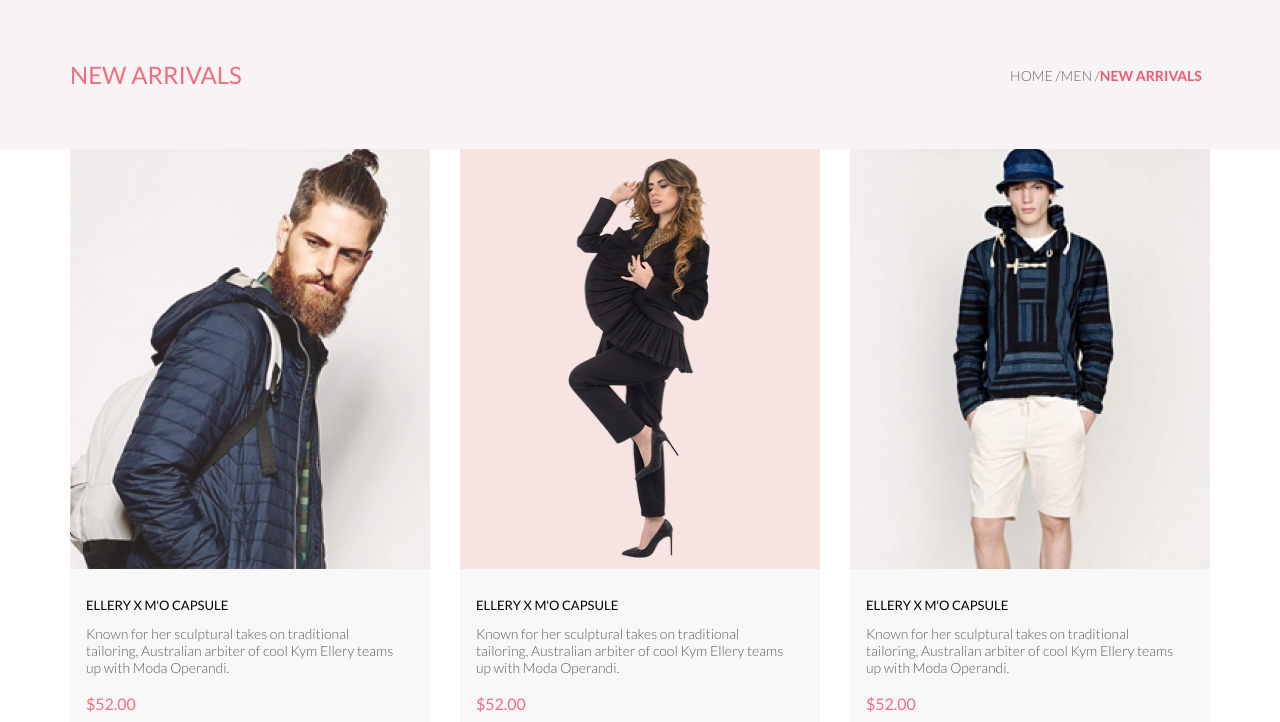
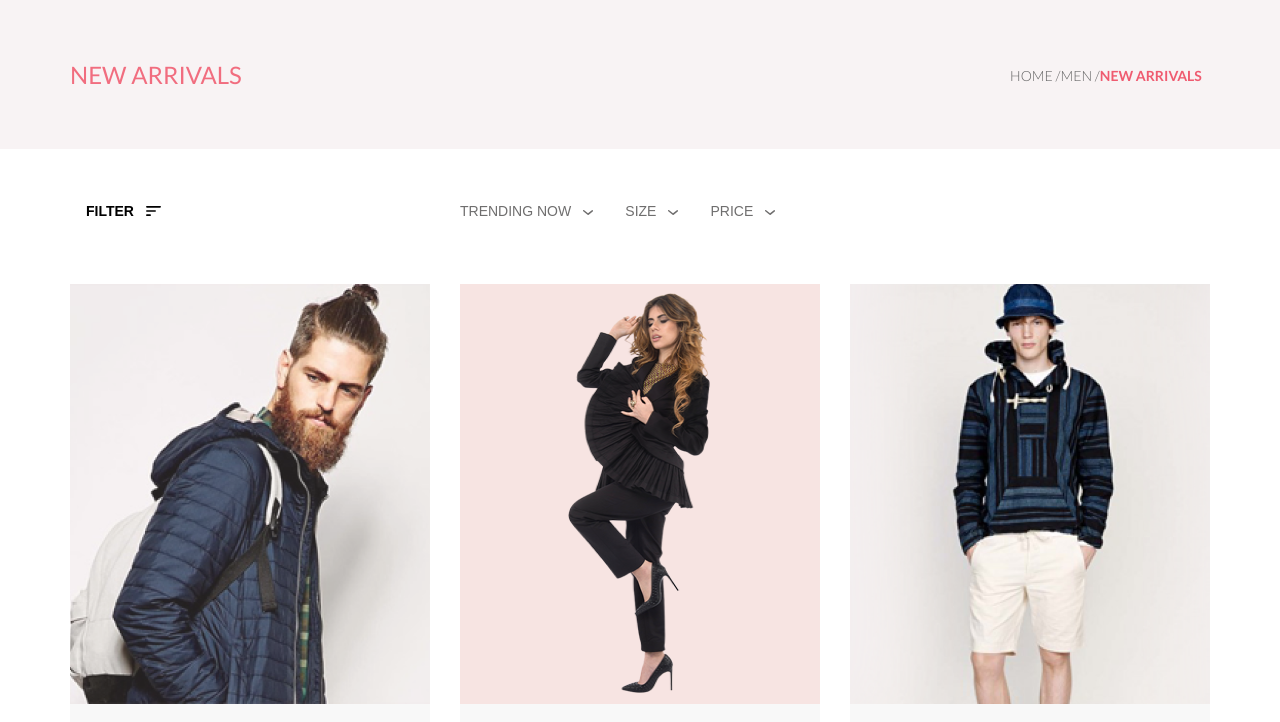
Before and after one commit to Symegu/Testrepo, a plain HTML site: page Верстка/catalog.html in a window 1280 px wide. Shown: the part 78-800 px from the top of the page. Drawn offline with Linux system fonts and the light colour scheme.

Commit message:
Небольшие правки

```diff
--- a/Верстка/catalog.html
+++ b/Верстка/catalog.html
@@ -55,7 +55,20 @@
     </section>
     <section class="feature">
         <div class="filter">
-
+            <div class="wrapper filter-wrap">
+                <div class="filter-left">
+                    <button class="filter-button">FILTER<img src="img/filter.svg" alt="filter" class="filter-button-svg">
+                    </button>
+                </div>
+                <div class="filter-right">
+                    <button class="filter-button sort">TRENDING NOW<img src="img/arrow-down.svg" alt="arrow" class="filter-button-svg">
+                    </button>
+                    <button class="filter-button sort">SIZE<img src="img/arrow-down.svg" alt="arrow" class="filter-button-svg">
+                    </button>
+                    <button class="filter-button sort">PRICE<img src="img/arrow-down.svg" alt="arrow" class="filter-button-svg">
+                    </button>
+                </div>
+            </div>
         </div>
         <div class="wrapper feature-wrap">
             <ul class="feature-items">
@@ -189,16 +202,16 @@
             <nav class="pagination">
                 <div class="pagination-wrapper">
                     <ul class="navbar">
-                        <li class="navbar-list"><a href="" class="navbar-list-link"><i class="fas fa-chevron-left"></i></a></li>
+                        <li class="navbar-list"><a href="" class="navbar-list-link prev"><i class="fas fa-chevron-left"></i></a></li>
                         <li class="navbar-list"><a href="" class="navbar-list-link active">1</a></li>
                         <li class="navbar-list"><a href="" class="navbar-list-link">2</a></li>
                         <li class="navbar-list"><a href="" class="navbar-list-link">3</a></li>
                         <li class="navbar-list"><a href="" class="navbar-list-link">4</a></li>
                         <li class="navbar-list"><a href="" class="navbar-list-link">5</a></li>
                         <li class="navbar-list"><a href="" class="navbar-list-link">6</a></li>
-                        <li class="navbar-list"><a href="" class="navbar-list-link">...</a></li>
+                        <span class="navbar-list"><a href="" class="navbar-list-link more">...</a></span>
                         <li class="navbar-list"><a href="" class="navbar-list-link">20</a></li>
-                        <li class="navbar-list"><a href="" class="navbar-list-link"><i class="fas fa-chevron-right"></i></a></li>
+                        <li class="navbar-list"><a href="" class="navbar-list-link next"><i class="fas fa-chevron-right"></i></a></li>
                     </ul>
                 </div>
             </nav>
--- a/Верстка/style/style1.scss
+++ b/Верстка/style/style1.scss
@@ -1,3 +1,4 @@
+
 *{
     margin:0;
     padding:0;
@@ -167,11 +168,51 @@ font-size: 24px;
 line-height: 29px;
 color: #F16D7F;
 }
+.filter {
+}
+.filter-wrap {
+    display: flex;
+    align-items: center;
+    padding-top: 51px;
+    padding-bottom: 64px;
+}
+.filter-left {
+    width: 360px;
+    padding-left: 16px;
+}
+.filter-right {
+    width: 360px;
+    margin-left: 30px;
+}
+
+.filter-button {
+    background-color: transparent;
+    border: transparent;
+    padding-right: 28px;
+    font-weight: 600;
+    font-size: 14px;
+    line-height: 17px;
+    color: #000000;
+    align-items: center;
+}
+
+.sort {
+    font-weight: normal;
+    font-size: 14px;
+    line-height: 17px;
+    color: #6F6E6E;
+}
+
+.filter-button-svg {
+    padding-left: 12px;
+}
+
 .feature-wrap {
     display: flex;
     flex-direction: column;
     align-items: center;
 }
+
 .feature-heading {
 font-weight: normal;
 font-size: 30px;
```
Also changed, not shown: Верстка/img/arrow-down.svg (added), Верстка/img/filter.svg (added), Верстка/style/style1.css, 2 other files.
